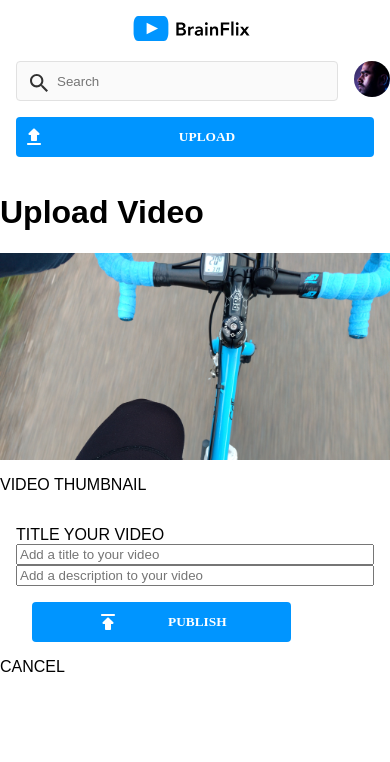
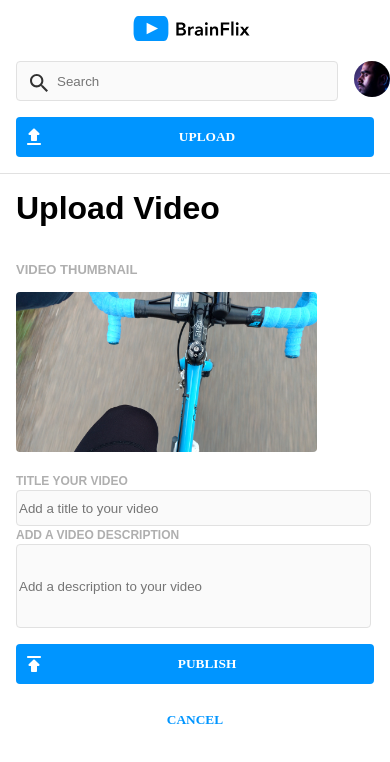
Before and after one commit to GabrielaSernaBanks/gabriela-serna-brainflix, a React (Create React App) app: page /upload-page in a window 390 px wide. Shown: the top 762 px of the page. Built offline with nearby package versions, Linux system fonts and the light colour scheme.

Commit message:
Edited styling for upload page mobile version

```diff
--- a/src/components/Nav/Nav.scss
+++ b/src/components/Nav/Nav.scss
@@ -87,7 +87,6 @@
 		@include tablet {
 			display: none;
 		}
-
 	}
 
 	&__search-image--tablet {
--- a/src/pages/UploadPage/UploadPage.js
+++ b/src/pages/UploadPage/UploadPage.js
@@ -7,16 +7,17 @@ function UploadPage() {
 	return (
 
 		<div className='uploadPage'>
+			<div className='uploadPage__header-container'>
 				<h1 className='uploadPage__header'>Upload Video</h1>
-      <img src={thumbnail} />
-      <div className='uploadPage__video-container'>
-        <p>VIDEO THUMBNAIL</p>
-        {/* <video className="mainVideo__image" poster={videoInfo[videoIndex].image} controls></video> */}
+			</div>
+			<div className='uploadPage__image-container'>
+				<p className='uploadPage__subheader'>VIDEO THUMBNAIL</p>
+				<img className='uploadPage__thumbnail' src={thumbnail} />
 			</div>
 			<div className='uploadPage__form-container'>
 				<form className="uploadPage__form">
 					<div className="uploadPage__formInput">
-            <label className="uploadPage__title" for="comment">
+						<label className="uploadPage__title" htmlFor="comment">
 							TITLE YOUR VIDEO
 						</label>
 						<input
@@ -27,6 +28,9 @@ function UploadPage() {
 							name="title"
 							placeholder="Add a title to your video"
 						></input>
+						<label className="uploadPage__description" htmlFor="comment">
+							ADD A VIDEO DESCRIPTION
+						</label>
 						<input
 							required
 							type="text"
@@ -36,13 +40,14 @@ function UploadPage() {
 							placeholder="Add a description to your video"
 						></input>
 					</div>
+					<div className='uploadPage__buttons'>
 						<button className="uploadPage__button">
 							<img className='uploadPage__button-icon' src={publishIcon}></img>
 							<span className="uploadPage__button-text">PUBLISH</span>
 						</button>
-            <p>CANCEL</p>
-            {/* <button className="uploadPage__button-cancel">CANCEL
-            </button> */}
+						<button className="uploadPage__button-cancel">CANCEL
+						</button>
+					</div>
 				</form>
 			</div>
 		</div>
--- a/src/pages/UploadPage/UploadPage.scss
+++ b/src/pages/UploadPage/UploadPage.scss
@@ -4,8 +4,48 @@
 @import "../../styles/partials/typography.scss";
 
 .uploadPage{
+  width: 100%;
   display: flex;
   flex-direction: column;
+
+  &__header-container{
+    width: 100%;
+    border-top: 1px solid $secondary-color-mercury;
+  }
+
+  &__header{
+    padding-top: 1rem;
+    margin-left: 1rem;
+    margin-top: 0rem;
+  }
+
+  &__image-container{
+    width: 100%;
+  }
+
+  &__subheader{
+    @include subheader-mobile;
+    font-weight: 700;
+    color: $primary-color-silver;
+    padding-left: 1rem;
+  }
+
+  &__thumbnail{
+    max-height: 10rem;
+    border-radius: 4px;
+    margin-left: 1rem;
+
+  }
+
+  &__title{
+    @include section-header-mobile;
+    color: $primary-color-silver;
+  }
+
+  &__description{
+    @include section-header-mobile;
+    color: $primary-color-silver;
+  }
 
   &__formInput{
     display: flex;
@@ -13,13 +53,47 @@
     padding: 1rem 1rem;
   }
 
+  &__video-title{
+    height: 2rem;
+    background-color: $secondary-color-alabaster;
+    border: 1px solid $secondary-color-mercury;
+    border-radius: 4px;
+    width: 97.5%;
+    text-align: start;
+  }
+
+  &__video-description{
+    height: 5rem;
+    background-color: $secondary-color-alabaster;
+    border: 1px solid $secondary-color-mercury;
+    border-radius: 4px;
+    width: 97.5%;
+    text-align: start;
+  }
+
+  &__buttons{
+    padding: 0 1rem;
+  }
+
   &__button{
     @include button;
-    padding: 0 4rem;
-    margin: 0rem 2rem;
+    width: 100%;
+
   }
 
   &__button-text{
-    padding-left: 3rem;
+    width: 100%;
+  }
+
+  &__button-cancel{
+    width: 100%;
+    height: 2.5rem;
+    background-color: $primary-color-white;
+    border: none;
+    border-radius: 4px;
+    color: $primary-color-blue;
+    font-family: 'Avenir';
+    font-weight: 700;
+    margin-top: 1rem;
   }
 }
```
Lines whose indentation alone changed are shown as unchanged.
